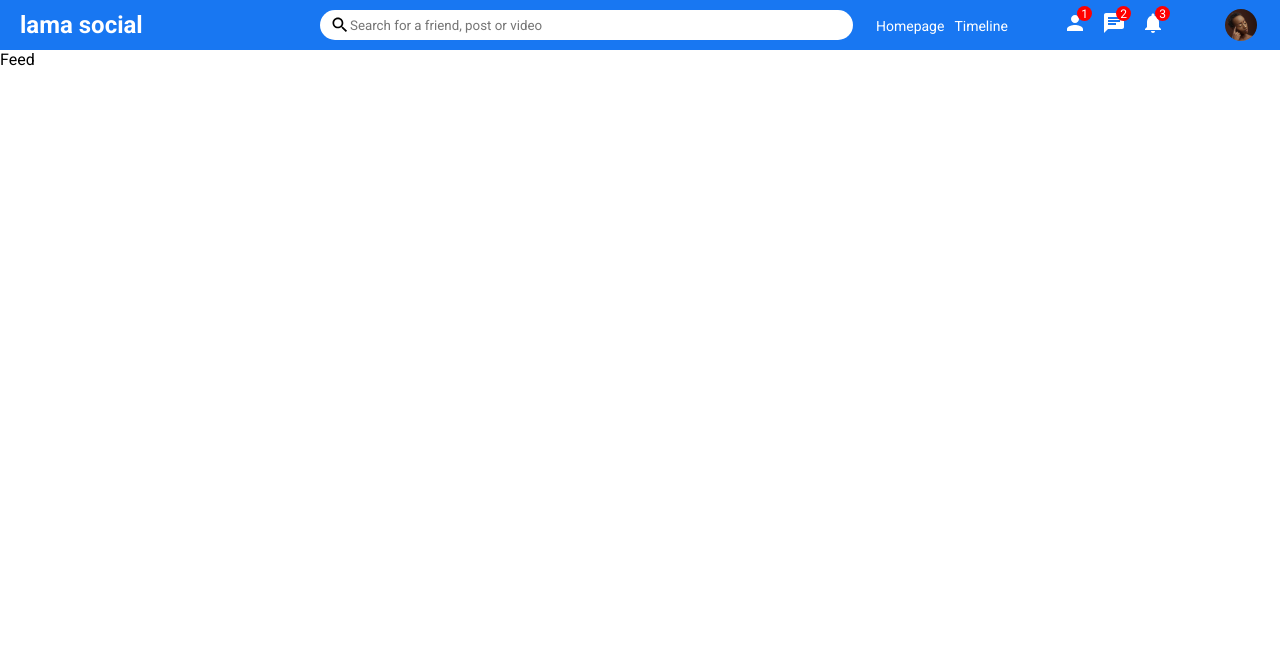
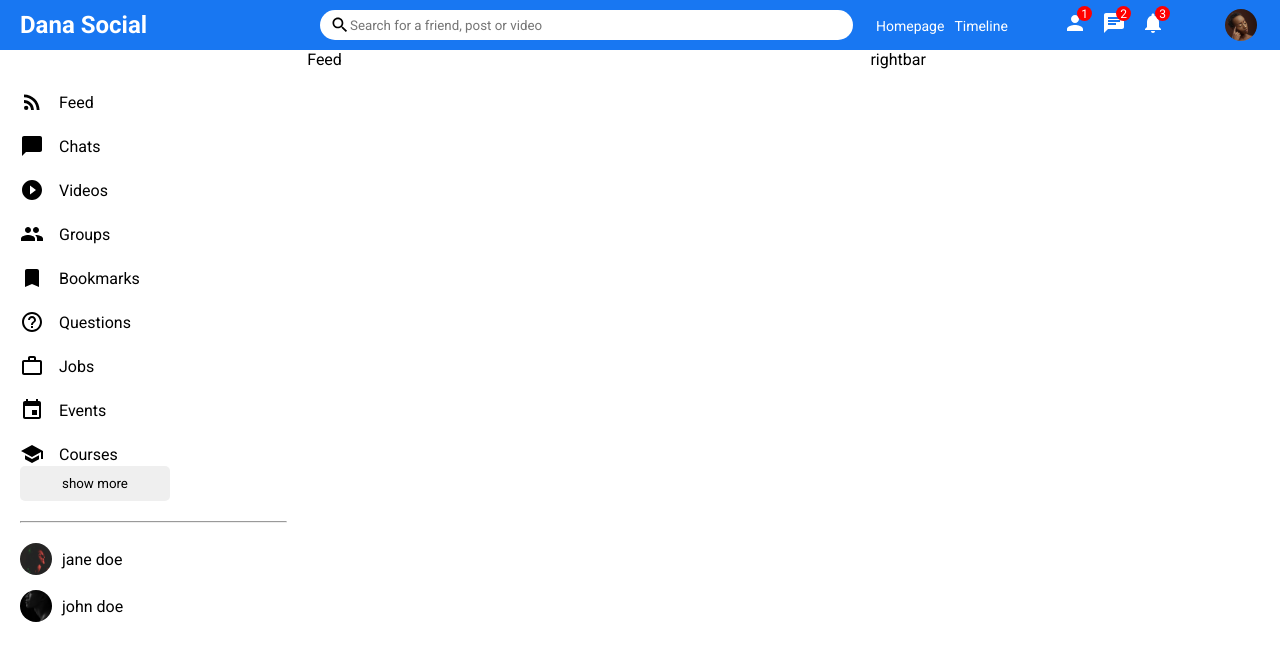
Before and after one commit to Gtindi/Chat-application, a React (Create React App) app: page / in a window 1280 px wide. Shown: the top 660 px of the page. Built offline with nearby package versions, Linux system fonts and the light colour scheme.

Commit message:
-top and side navbar completion

```diff
--- a/public/index.html
+++ b/public/index.html
@@ -5,9 +5,10 @@
     <link rel="icon" href="%PUBLIC_URL%/favicon.ico" />
     <meta name="viewport" content="width=device-width, initial-scale=1" />
     <meta name="theme-color" content="#000000" />
-    <meta name="description" content="Messenger clone"/>
+    <meta name="description" content="Dana social"/>
     <link href="https://fonts.googleapis.com/css2?family=Roboto:ital,wght@0,100;0,300;0,400;0,700;1,500&display=swap" rel="stylesheet">
     <link rel="stylesheet" href="style.css">
+    <title>DANA SOCIAL</title>
   </head>
   <body>
     <noscript>You need to enable JavaScript to run this app.</noscript>
--- a/src/components/feed/Feed.js
+++ b/src/components/feed/Feed.js
@@ -1,5 +1,5 @@
 import React from 'react'
-import '../feed/feed.css'
+import './feed.css'
 
 function Feed() {
   return (
--- a/src/components/feed/feed.css
+++ b/src/components/feed/feed.css
@@ -0,0 +1,3 @@
+.feed{
+    flex: 5.5;
+}
--- /dev/null
+++ b/src/components/rightbar/Rightbar.js
@@ -0,0 +1,10 @@
+import React from 'react'
+import './right.css'
+
+function Rightbar() {
+  return (
+    <div className='rightbar'>rightbar</div>
+  )
+}
+
+export default Rightbar
--- /dev/null
+++ b/src/components/rightbar/right.css
@@ -0,0 +1,3 @@
+.rightbar{
+    flex: 4;
+}
--- /dev/null
+++ b/src/components/sidebar/Sidebar.js
@@ -0,0 +1,82 @@
+import React from 'react'
+import '../sidebar/sidebar.css'
+import {RssFeed,ChatBubble,PlayCircleFilledOutlined,Group,Bookmark,HelpOutline,WorkOutline,Event,School} from '@mui/icons-material'
+
+const sidenavlists = [
+    {
+        icon: <RssFeed className="sidebaricon"/>,
+        title: 'Feed'
+    },
+    {
+        icon: <ChatBubble className="sidebaricon"/>,
+        title: 'Chats'
+    },
+    {
+        icon: <PlayCircleFilledOutlined className="sidebaricon"/>,
+        title: 'Videos'
+    },
+    {
+        icon: <Group className="sidebaricon"/>,
+        title: 'Groups'
+    },
+    {
+        icon: <Bookmark className="sidebaricon"/>,
+        title: 'Bookmarks'
+    },
+    {
+        icon: <HelpOutline className="sidebaricon"/>,
+        title: 'Questions'
+    },
+    {
+        icon: <WorkOutline className="sidebaricon"/>,
+        title: 'Jobs'
+    },
+    {
+        icon: <Event className="sidebaricon"/>,
+        title: 'Events'
+    },
+    {
+        icon: <School className="sidebaricon"/>,
+        title: 'Courses'
+    }
+]
+const friendlists = [
+    {
+        fname: 'jane doe',
+        image: '../assets/person/p2.jpg'
+    },
+    {
+        fname: 'john doe',
+        image: '../assets/person/p3.jpg'
+    }
+]
+function Sidebar() {
+  return (
+    <div className='sidebar'>
+      <div className="sidebarWrapper">
+        <ul className="sidebarlist">
+            {sidenavlists.map(sidenavlist =>
+                  <li className="sidebarlistitem">
+                {sidenavlist.icon}
+                <span className="sidebarlistitemtext">{sidenavlist.title}</span>
+            </li>
+                )}
+        </ul>
+        <button className='sidebarbutton'>show more</button>
+        <hr className='sidebarhr'/>
+        {/* friend list */}
+        <ul className="sidebarfriendlist">
+            {friendlists.map(friendlist =>
+                <li className="sidebarfriend">
+                <img className='sidebarfriendimg' src={friendlist.image} alt="friendprofile" />
+                <span className='sidebarfriendname'>{friendlist.fname}</span>
+            </li>
+                )}
+
+        </ul>
+      </div>
+    </div>
+  )
+}
+
+export default Sidebar
--- /dev/null
+++ b/src/components/sidebar/sidebar.css
@@ -0,0 +1,49 @@
+.sidebar{
+    flex: 3;
+    height: calc(100vh - 50px);
+}
+.sidebarWrapper{
+    padding: 20px;
+}
+.sidebarlist{
+    padding: 0;
+    margin: 0;
+    list-style-type: none;
+}
+.sidebarlistitem{
+    display: flex;
+    align-items: center;
+    margin-top:20px;
+
+}
+.sidebaricon{
+    color: black;
+    margin-right: 15px;
+}
+.sidebarbutton{
+    width: 150px;
+    border-radius: 5px;
+    border: none;
+    padding: 10px;
+    font-weight: 500;
+}
+.sidebarhr{
+    margin: 20px 0;
+}
+.sidebarfriendlist{
+    padding: 0;
+    margin: 0;
+    list-style: none;
+}
+.sidebarfriend{
+    display: flex;
+    align-items: center;
+    margin-bottom: 15px;
+}
+.sidebarfriendimg{
+    height: 32px;
+    width: 32px;
+    border-radius: 50%;
+    object-fit: cover;
+    margin-right: 10px;
+}
--- a/src/components/topbar/Topbar.css
+++ b/src/components/topbar/Topbar.css
@@ -35,8 +35,11 @@
 }
 .searchInput{
     border: none;
+    /* outline: none; */
+    width: 70%;
+}
+.searchInput:focus{
     outline: none;
-    width: 70%;
 }
 .topbarRight{
     flex: 4;
--- a/src/components/topbar/Topbar.js
+++ b/src/components/topbar/Topbar.js
@@ -21,7 +21,7 @@ function Topbar() {
     <div className='topbarContainer'>
         {/* topbar left */}
         <div className="topbarLeft">
-            <span className='logo'>lama social</span>
+            <span className='logo'>Dana Social</span>
         </div>
 
         {/* topbar center */}
--- a/src/pages/home/Home.css
+++ b/src/pages/home/Home.css
@@ -1,3 +1,4 @@
-.home{
-    color: blue;
+.homecontainer{
+    display: flex;
+    width: 100%;
 }
--- a/src/pages/home/Home.js
+++ b/src/pages/home/Home.js
@@ -1,14 +1,21 @@
 import React  from "react"
 import Feed from "../../components/feed/Feed"
+import Rightbar from "../../components/rightbar/Rightbar"
+import Sidebar from "../../components/sidebar/Sidebar"
 import Topbar from "../../components/topbar/Topbar"
 import './Home.css'
 
 function Home() {
   return (
-    <div>
+    <>
         <Topbar/>
-        <Feed/>
-    </div>
+        <div className="homecontainer">
+            <Sidebar/>
+            <Feed/>
+            <Rightbar/>
+        </div>
+
+    </>
   )
 }
 
```
